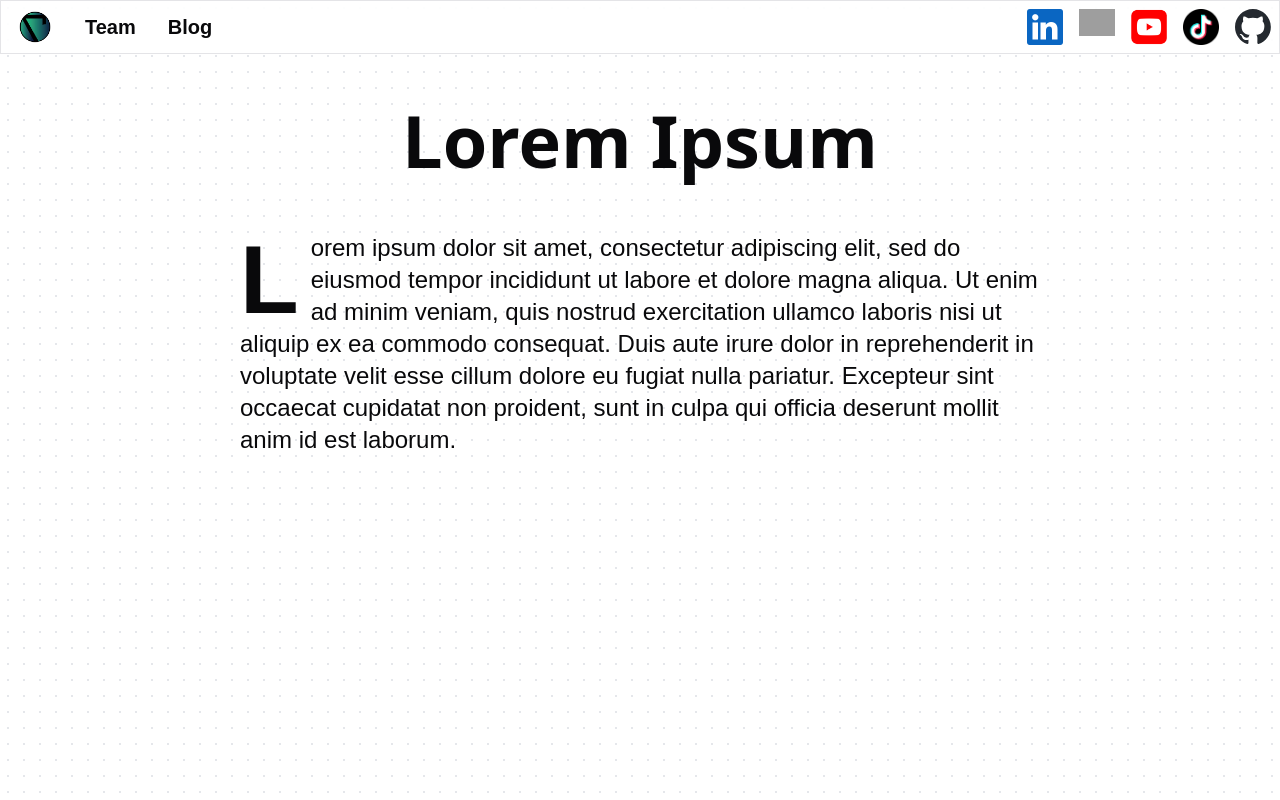
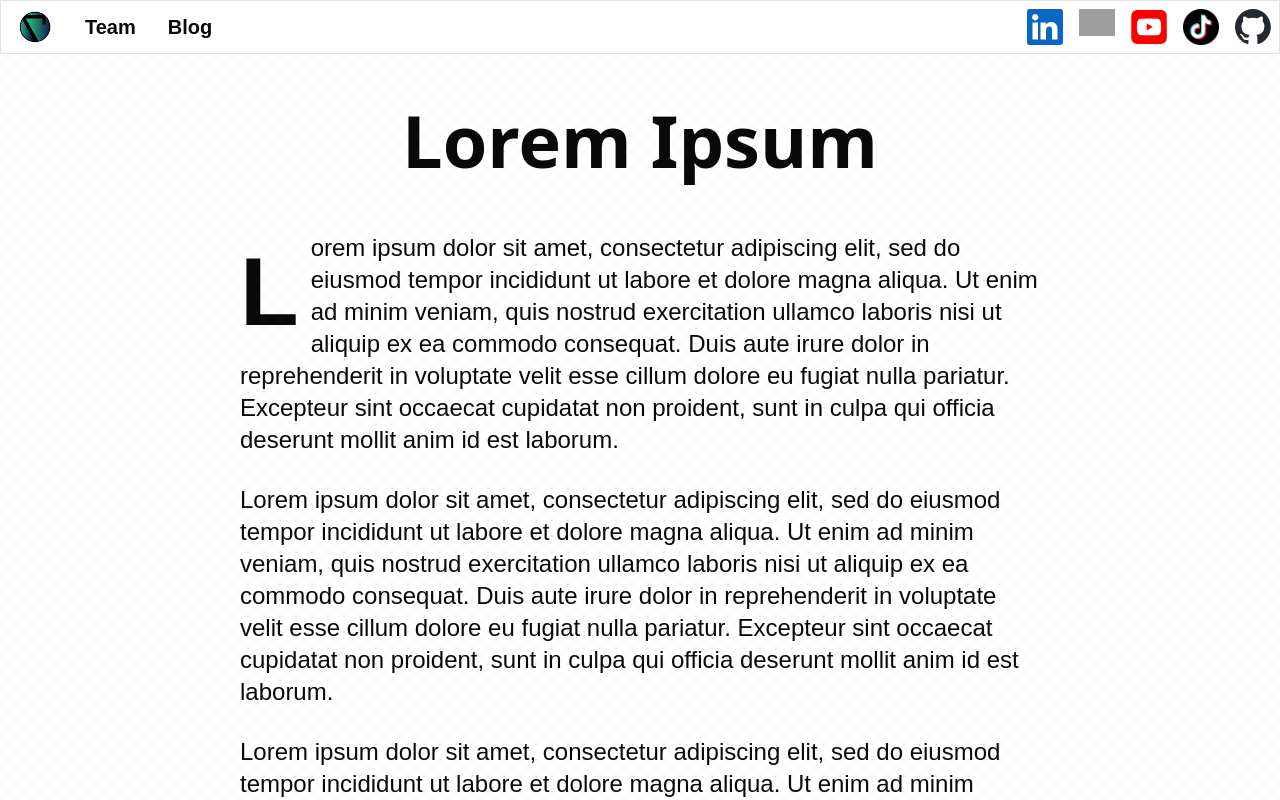
Before and after one commit to yeditepesevenracing/7racing-web, a Next.js app: page /blogpost/0 in a window 1280 px wide. Shown: the top 800 px of the page. Built offline with nearby package versions, Linux system fonts and the light colour scheme; grey boxes are pictures that could not be loaded.

Commit message:
Blog post screen improvements.

```diff
--- a/src/app/blogpost/[id]/page.tsx
+++ b/src/app/blogpost/[id]/page.tsx
@@ -14,6 +14,8 @@ const BlogPost = async ({ params }: { params: Promise<{ id: number }> }) => {
       <div>
         <Title text="Lorem Ipsum" className="items-center" />
       </div>
+      <Paragraph first>{dummy}</Paragraph>
+      <Paragraph>{dummy}</Paragraph>
       <Paragraph>{dummy}</Paragraph>
     </div>
   );
--- a/src/components/common/paragraph.tsx
+++ b/src/components/common/paragraph.tsx
@@ -1,16 +1,18 @@
 import { cn } from "@/lib/utils";
 
-const Paragraph = ({
-  children,
-  className,
-}: {
+interface ParagraphProps {
   children: React.ReactNode;
   className?: string;
-}) => {
+  first?: boolean;
+}
+
+const Paragraph = ({ children, className, first = false }: ParagraphProps) => {
   return (
     <p
       className={cn(
-        "mt-4 text-2xl mx-60 mb-3 first-letter:text-8xl first-letter:font-bold first-letter:text-black-900 first-letter:me-3 first-letter:float-start",
+        "mt-4 text-2xl mx-60 mb-3",
+        first &&
+          "first-letter:text-8xl first-letter:mt-3 first-letter:font-bold first-letter:text-black-900 first-letter:me-3 first-letter:float-start",
         className
       )}
     >
```
